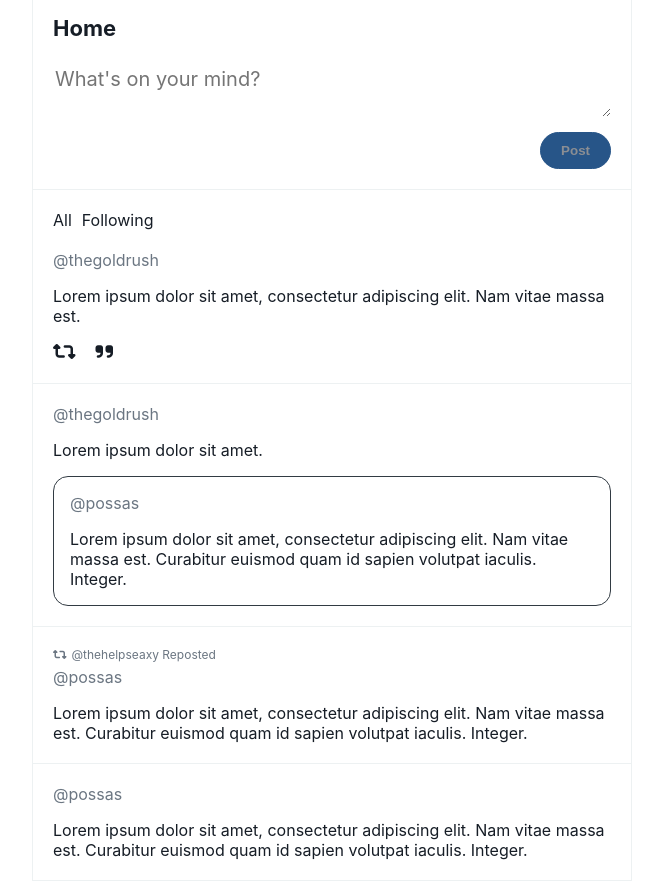
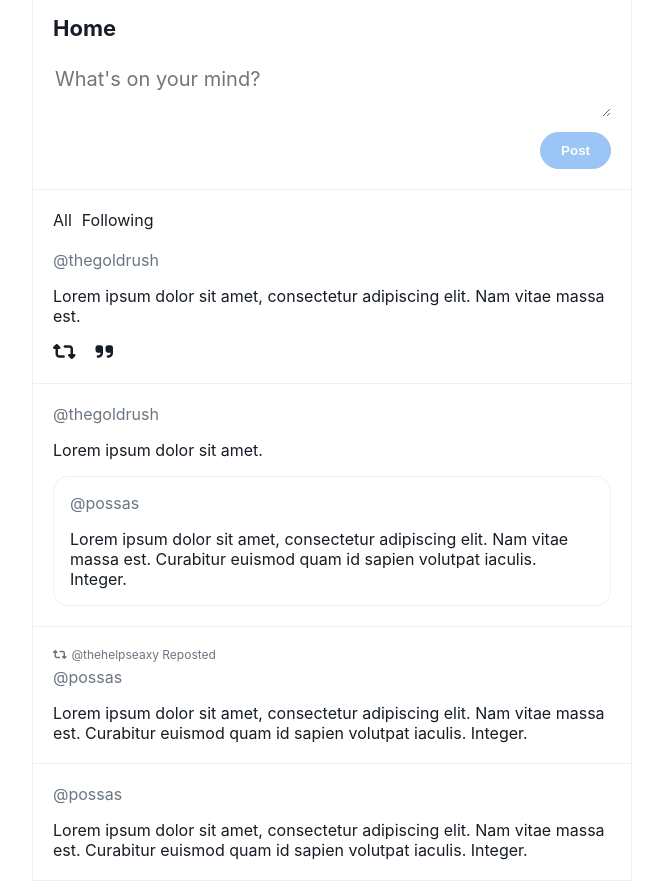
Before and after one commit to mpossas/app-posterr, a Vue app: page / in a window 1280 px wide. Shown: the whole page, without its empty margins (308-971 px from the left). Built offline with nearby package versions, Linux system fonts and the light colour scheme.

Commit message:
Light mode adjustments

```diff
--- a/src/App.vue
+++ b/src/App.vue
@@ -35,15 +35,6 @@ a {
     color: $pstr-black;
   }
 }
-
-.post-container {
-  display: flex;
-  flex-direction: column;
-  align-items: flex-start;
-  padding: 16px;
-  border: 1px solid $pstr-dark-gray;
-  border-radius: 15px;
-}
 </style>
 
 <style lang="scss" src="~/assets/scss/posterr.scss" />
--- a/src/assets/scss/_mixins.scss
+++ b/src/assets/scss/_mixins.scss
@@ -5,3 +5,18 @@
     border-color: $pstr-light-gray;
   }
 }
+
+@mixin post-container {
+  .post-container {
+    display: flex;
+    flex-direction: column;
+    align-items: flex-start;
+    padding: 16px;
+    border: 1px solid $pstr-dark-gray;
+    border-radius: 15px;
+
+    @media (prefers-color-scheme: light) {
+      border-color: $pstr-light-gray;
+    }
+  }
+}
--- a/src/components/Draft.vue
+++ b/src/components/Draft.vue
@@ -161,6 +161,12 @@ function postDraft () {
     border-color: #275588;
     color: #8b8e93;
     cursor: not-allowed;
+
+    @media (prefers-color-scheme: light) {
+      background-color: #9bc5f4;
+      border-color: #9bc5f4;
+      color: white;
+    }
   }
 
   &-danger {
@@ -168,4 +174,6 @@ function postDraft () {
     border-color: $pstr-red;
   }
 }
+
+@include post-container
 </style>
--- a/src/components/Loading.vue
+++ b/src/components/Loading.vue
@@ -23,10 +23,13 @@
   width: 28px;
   height: 28px;
   margin: 8px;
-  border: 4px solid #fff;
+  border: 4px solid white;
   border-radius: 50%;
   animation: lds-ring 1.2s cubic-bezier(0.5, 0, 0.5, 1) infinite;
-  border-color: #fff transparent transparent transparent;
+  border-color: white transparent transparent transparent;
+  @media (prefers-color-scheme: light) {
+    border-color: $pstr-blue transparent transparent transparent;
+  }
 }
 .lds-ring div:nth-child(1) {
   animation-delay: -0.45s;
--- a/src/components/posts/Quote.vue
+++ b/src/components/posts/Quote.vue
@@ -34,12 +34,5 @@ div {
   width: 100%;
 }
 
-.post-container {
-  display: flex;
-  flex-direction: column;
-  align-items: flex-start;
-  padding: 16px;
-  border: 1px solid $pstr-dark-gray;
-  border-radius: 15px;
-}
+@include post-container
 </style>
```
